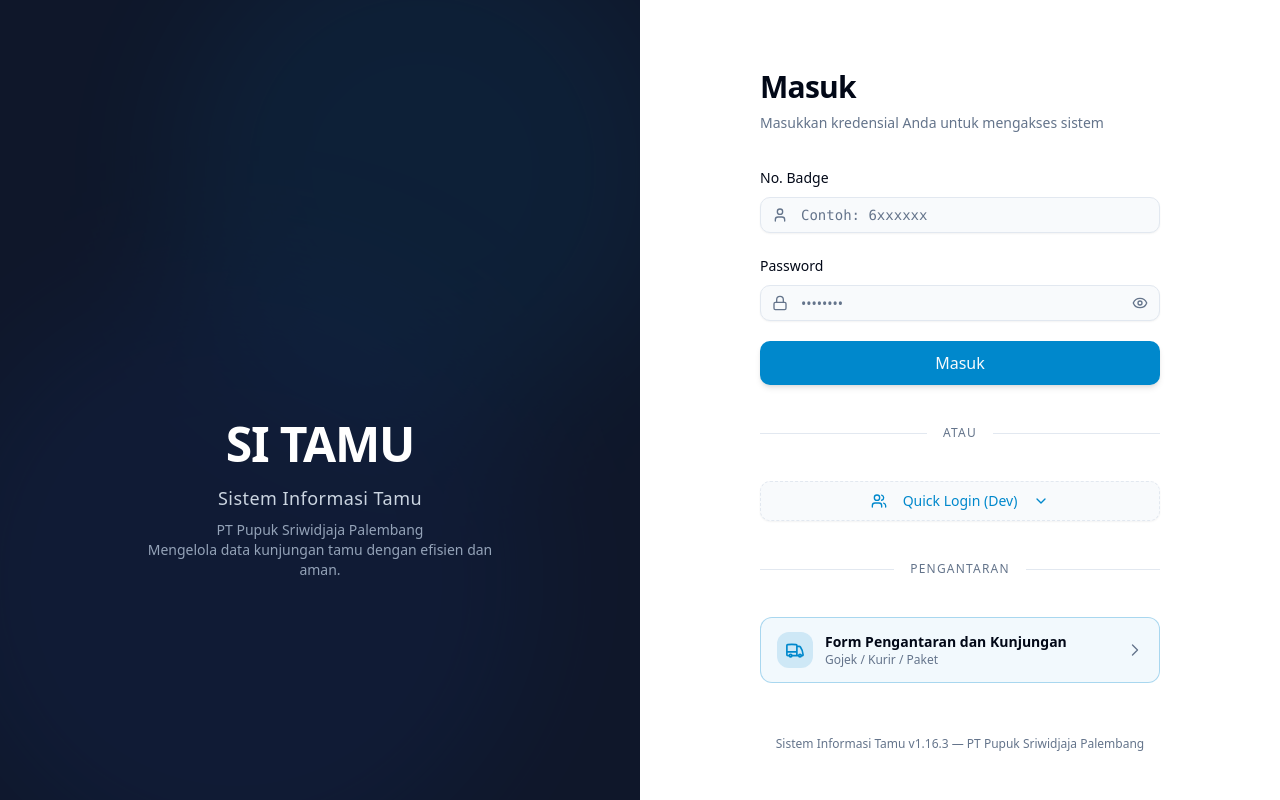
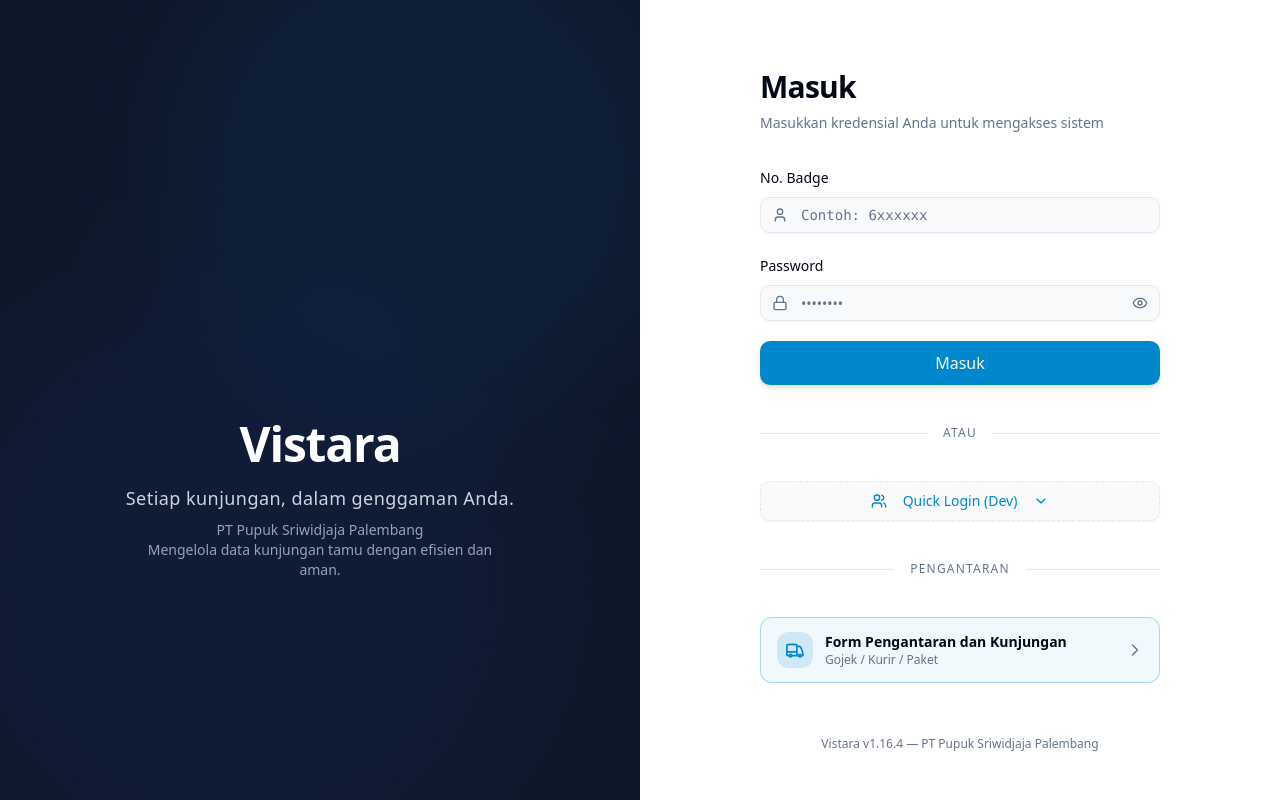
Before and after one commit to athafawwaz/sitamu, a React (Vite) app: page / in a window 1280 px wide. Built offline with nearby package versions, Linux system fonts and the light colour scheme.

Commit message:
[Update 1.16.4] - Update Privacy & Consent Modal content in KioskPengantaran to match official document

```diff
--- a/index.html
+++ b/index.html
@@ -4,7 +4,7 @@
     <meta charset="UTF-8" />
     <link rel="icon" type="image/svg+xml" href="/favicon.svg" />
     <meta name="viewport" content="width=device-width, initial-scale=1.0" />
-    <title>SITAMU</title>
+    <title>Vistara</title>
   </head>
   <body>
     <div id="root"></div>
--- a/src/components/ChangelogModal.tsx
+++ b/src/components/ChangelogModal.tsx
@@ -33,7 +33,7 @@
             <div>
               <DialogTitle className="text-xl font-bold tracking-tight">Riwayat Pembaruan</DialogTitle>
               <DialogDescription className="text-muted-foreground text-xs mt-0.5">
-                SI TAMU — Evolusi & Peningkatan Sistem
+                Vistara — Evolusi & Peningkatan Sistem
               </DialogDescription>
             </div>
           </div>
--- a/src/components/Dashboard.tsx
+++ b/src/components/Dashboard.tsx
@@ -42,14 +42,14 @@
       <CardContent className="p-8 md:p-10 relative z-10">
         <div className="inline-flex items-center gap-2 px-3 py-1.5 rounded-full bg-primary/10 border border-primary/20 text-xs font-medium text-primary mb-6 backdrop-blur-sm">
           <Sparkles className="w-3.5 h-3.5" />
-          SI TAMU — PT. Pupuk Sriwidjaja Palembang
+          Vistara — PT. Pupuk Sriwidjaja Palembang
         </div>
 
         <h2 className="text-3xl md:text-4xl font-bold mb-4 tracking-tight">
           {greeting}, {userName}
         </h2>
         <p className="text-muted-foreground max-w-2xl text-base md:text-lg mb-8 leading-relaxed">
-          Sistem Manajemen Kedatangan Tamu terpadu untuk mengelola jadwal kunjungan, registrasi tamu, dan administrasi keamanan perusahaan.
+          Setiap kunjungan, dalam genggaman Anda.
         </p>
 
         <div className="flex flex-col sm:flex-row gap-4 sm:gap-8 text-sm text-muted-foreground mb-8">
--- a/src/components/KioskPengantaran.tsx
+++ b/src/components/KioskPengantaran.tsx
@@ -249,7 +249,7 @@
       {/* Data Protection Consent Modal */}
       {showConsentModal && (
         <div className="fixed inset-0 z-[60] flex items-center justify-center bg-background/90 backdrop-blur-md p-4 animate-in fade-in duration-500">
-          <Card className="max-w-lg w-full max-h-[90vh] overflow-y-auto shadow-2xl border-primary/20 animate-in zoom-in-95 slide-in-from-bottom-10 duration-500">
+          <Card className="max-w-2xl w-full max-h-[90vh] overflow-y-auto shadow-2xl border-primary/20 animate-in zoom-in-95 slide-in-from-bottom-10 duration-500">
             <div className="bg-primary h-1.5 w-full sticky top-0 z-10" />
             <CardHeader className="text-center pt-6 sm:pt-8 px-4">
               <div className="flex justify-center mb-4">
@@ -257,25 +257,47 @@
                   <ShieldCheck className="w-8 h-8 sm:w-10 sm:h-10" />
                 </div>
               </div>
-              <CardTitle className="text-xl sm:text-2xl font-bold leading-tight">Pernyataan Privasi & Perlindungan Data</CardTitle>
+              <CardTitle className="text-xl sm:text-2xl font-bold leading-tight uppercase">B. Pernyataan dan Persetujuan Tamu</CardTitle>
             </CardHeader>
-            <CardContent className="px-5 sm:px-8 pb-2 space-y-4 text-sm text-muted-foreground leading-relaxed">
-              <p>
-                Sebelum melanjutkan pendaftaran pengantaran mandiri, mohon baca dan setujui pernyataan perlindungan data berikut:
-              </p>
-              <ul className="space-y-3 list-disc pl-4 italic">
+            <CardContent className="px-5 sm:px-8 pb-4 space-y-4 text-sm text-foreground/80 leading-relaxed">
+              <div className="text-xs sm:text-sm space-y-4">
+                <p className="font-medium">Dengan ini saya menyatakan bahwa:</p>
+                <ol className="space-y-4 list-decimal pl-5">
                   <li>
-                  Data pribadi yang Anda masukkan (Nama, No. HP, Instansi) hanya digunakan untuk keperluan pencatatan kunjungan dan verifikasi keamanan di lingkungan PT Pupuk Sriwidjaja Palembang.
+                    Saya secara sadar dan sukarela menitipkan dokumen identitas pribadi kepada pihak pengelola/penerima tamu sebagai salah satu persyaratan akses masuk kawasan.
                   </li>
                   <li>
-                  Data Anda akan disimpan secara aman dalam sistem internal kami dan tidak akan dibagikan kepada pihak ketiga tanpa izin, sesuai dengan regulasi perlindungan data yang berlaku.
+                    Dokumen identitas yang dititipkan hanya digunakan untuk:
+                    <ul className="list-disc pl-5 mt-2 space-y-1">
+                      <li>Verifikasi identitas pengunjung;</li>
+                      <li>Keamanan dan pengendalian akses kawasan;</li>
+                      <li>Pencatatan administrasi kunjungan.</li>
+                    </ul>
                   </li>
                   <li>
-                  Dengan menekan tombol setuju, Anda menyatakan bahwa data yang diberikan adalah benar dan akurat.
+                    Pihak pengelola/penerima tamu berkomitmen menjaga kerahasiaan dan keamanan data pribadi sesuai ketentuan yang berlaku.
                   </li>
+                  <li>
+                    Saya memahami bahwa:
+                    <ul className="list-disc pl-5 mt-2 space-y-1">
+                      <li>Dokumen identitas tidak akan digunakan untuk kepentingan lain di luar proses keamanan dan administrasi kunjungan;</li>
+                      <li>Dokumen identitas tidak akan diperbanyak, disebarluaskan, atau dipindahtangankan tanpa persetujuan saya, kecuali diwajibkan oleh peraturan perundang-undangan atau permintaan resmi aparat berwenang.</li>
                     </ul>
-              <div className="bg-muted/50 p-3 rounded-lg border text-[11px]">
-                <p>Aplikasi ini mematuhi standar keamanan data perusahaan untuk menjamin kerahasiaan informasi pengunjung.</p>
+                  </li>
+                  <li>
+                    Saya melepaskan pihak pengelola kawasan, perusahaan, serta tuan rumah/PIC dari tuntutan hukum atas dugaan penyalahgunaan data pribadi sepanjang:
+                    <ul className="list-disc pl-5 mt-2 space-y-1">
+                      <li>Pengelolaan data dilakukan sesuai prosedur keamanan yang wajar;</li>
+                      <li>Tidak terdapat unsur kesengajaan, kelalaian berat, atau tindakan melawan hukum dari pihak pengelola.</li>
+                    </ul>
+                  </li>
+                  <li>
+                    Apabila terjadi kehilangan, kerusakan, atau penyalahgunaan akibat kelalaian atau tindakan pihak lain di luar kendali wajar pengelola, maka penyelesaian akan dilakukan sesuai ketentuan hukum yang berlaku.
+                  </li>
+                  <li>
+                    Saya telah membaca, memahami, dan menyetujui seluruh isi formulir ini tanpa paksaan dari pihak mana pun.
+                  </li>
+                </ol>
               </div>
             </CardContent>
             <CardFooter className="p-5 sm:p-8 pt-4 sm:pt-6 flex flex-col gap-3">
--- a/src/components/Login.tsx
+++ b/src/components/Login.tsx
@@ -100,10 +100,10 @@
             />
           </div>
           <h1 className="text-4xl lg:text-5xl font-bold text-white tracking-tight mb-4">
-            SI TAMU
+            Vistara
           </h1>
           <p className="text-lg text-slate-300 font-medium tracking-wide mb-2">
-            Sistem Informasi Tamu
+            Setiap kunjungan, dalam genggaman Anda.
           </p>
           <p className="text-sm text-slate-400 max-w-sm mx-auto">
             PT Pupuk Sriwidjaja Palembang<br/>
@@ -122,7 +122,7 @@
               alt="Pusri Logo"
               className="w-20 h-20 object-contain mb-4"
             />
-            <h1 className="text-2xl font-bold tracking-tight">SI TAMU</h1>
+            <h1 className="text-2xl font-bold tracking-tight">Vistara</h1>
           </div>
 
           <div className="space-y-8">
@@ -269,7 +269,7 @@
 
         {/* Footer */}
         <div className="mt-auto pt-8 pb-2 md:pb-0 text-center w-full px-6 text-xs text-muted-foreground">
-          <p>Sistem Informasi Tamu v{APP_VERSION} &mdash; PT Pupuk Sriwidjaja Palembang</p>
+          <p>Vistara v{APP_VERSION} &mdash; PT Pupuk Sriwidjaja Palembang</p>
         </div>
       </div>
     </div>
--- a/src/components/MobileHeader.tsx
+++ b/src/components/MobileHeader.tsx
@@ -39,7 +39,7 @@
             className="w-6 h-6 object-contain"
           />
           <div className="flex flex-col leading-none">
-            <span className="text-sm font-bold">SI TAMU</span>
+            <span className="text-sm font-bold">Vistara</span>
             <span className="text-[9px] text-primary font-mono font-normal">v{APP_VERSION}</span>
           </div>
         </div>
--- a/src/components/Sidebar.tsx
+++ b/src/components/Sidebar.tsx
@@ -34,7 +34,7 @@
             className="w-8 h-8 shrink-0 object-contain drop-shadow-sm"
           />
           {!isCollapsed && (
-            <h1 className="text-lg font-bold tracking-tight text-primary ml-3 truncate">SI TAMU</h1>
+            <h1 className="text-lg font-bold tracking-tight text-primary ml-3 truncate">Vistara</h1>
           )}
         </div>
         <Button
--- a/src/store/changelog.ts
+++ b/src/store/changelog.ts
@@ -1,4 +1,4 @@
-export const APP_VERSION = "1.16.3"
+export const APP_VERSION = "1.16.4"
 
 export interface ChangelogEntry {
   version: string
@@ -8,6 +8,12 @@
 }
 
 export const CHANGELOG: ChangelogEntry[] = [
+  {
+    version: "1.16.4",
+    date: "2026-05-16",
+    type: "patch",
+    description: "Update Privacy & Consent Modal content in KioskPengantaran to match official document"
+  },
   {
     version: "1.16.3",
     date: "2026-05-13",
```
Also changed, not shown: 10 other files (tests, documents, lock files or other folders). Lines whose indentation alone changed are shown as unchanged.
